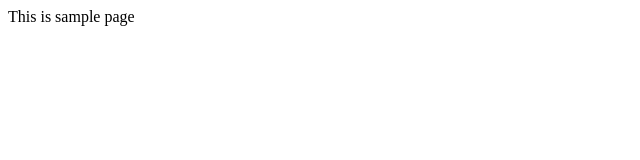
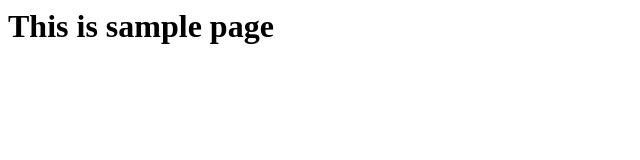
Before and after one commit to therockscript/UI-Training-Section-1, a plain HTML site: page index.html in a window 1280 px wide. Shown: the whole page, without its empty margins (0-640 px from the left). Drawn offline with Linux system fonts and the light colour scheme.

Commit message:
first page

```diff
--- a/index.html
+++ b/index.html
@@ -1,6 +1,6 @@
 <html>
 
 <body>
-	<p>This is sample page</p>
+	<h1>This is sample page</h1>
 </body>
 </html>
```
